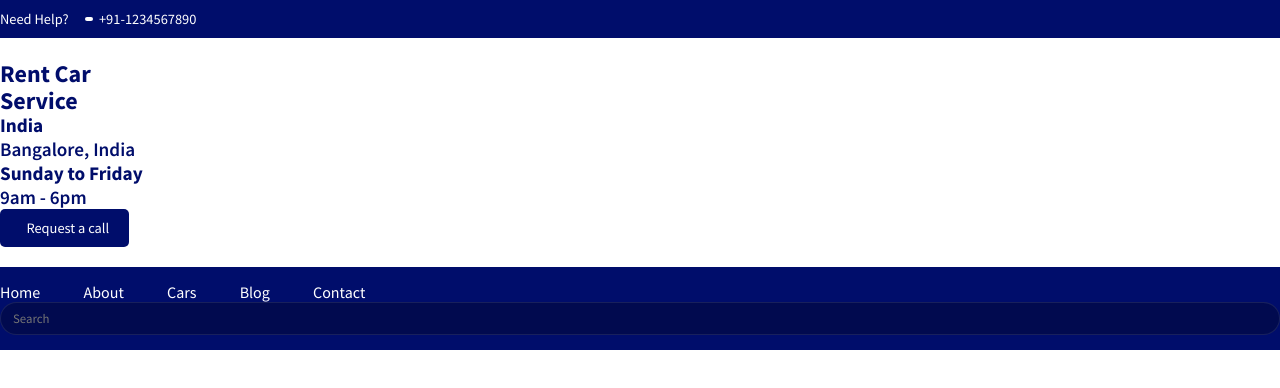
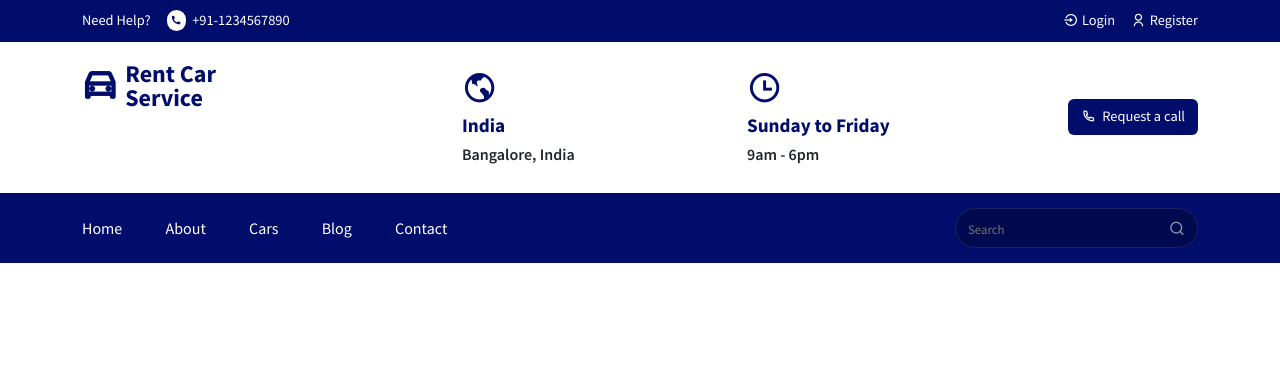
Before and after one commit to mosahle7/usedCarNBikes, a React (Create React App) app: page / in a window 1280 px wide. Shown: the top 388 px of the page. Built offline with nearby package versions, Linux system fonts and the light colour scheme.

Commit message:
updated header file

```diff
--- a/package.json
+++ b/package.json
@@ -8,9 +8,11 @@
     "@testing-library/user-event": "^13.5.0",
     "bootstrap": "^5.3.2",
     "react": "^18.2.0",
+    "react-circular-progressbar": "^2.1.0",
     "react-dom": "^18.2.0",
     "react-router-dom": "^6.21.1",
     "react-scripts": "5.0.1",
+    "react-slick": "^0.29.0",
     "reactstrap": "^9.2.1",
     "remixicon": "^4.0.1",
     "slick-carousel": "^1.8.1",
--- a/src/App.css
+++ b/src/App.css
@@ -2,9 +2,10 @@
 @import url("https://fonts.googleapis.com/css2?family=DM+Sans:wght@400;500;700&display=swap");
 
  :root {
-  /* --primary-color: #181b3a;
+  --primary-color: #181b3a;
   --secondary-color: #01d293;
-  --body-bg: #0b0c28; */
+  --body-bg: #0b0c28;
+  /* --body-bg: #fff; */
   --card-01-bg: linear-gradient(#ef621c, #e1424e);
   --card-02-bg: linear-gradient(#01d293, #56c57a);
   --card-03-bg: #725cff;
--- a/src/components/Header/Header.jsx
+++ b/src/components/Header/Header.jsx
@@ -50,7 +50,7 @@
               </div>
             </Col>
 
-            {/* <Col lg="6" md="6" sm="6">
+            <Col lg="6" md="6" sm="6">
               <div className="header__top__right d-flex align-items-center justify-content-end gap-3">
                 <Link to="/Login" className=" d-flex align-items-center gap-1">
                   <i class="ri-login-circle-line"></i> Login
@@ -60,7 +60,7 @@
                   <i class="ri-user-line"></i> Register
                 </Link>
               </div>
-            </Col> */}
+            </Col>
           </Row>
         </Container>
       </div>
```
Also changed, not shown: src/index.js (+4 -4 lines), 1 other file (tests, documents, lock files or other folders).
